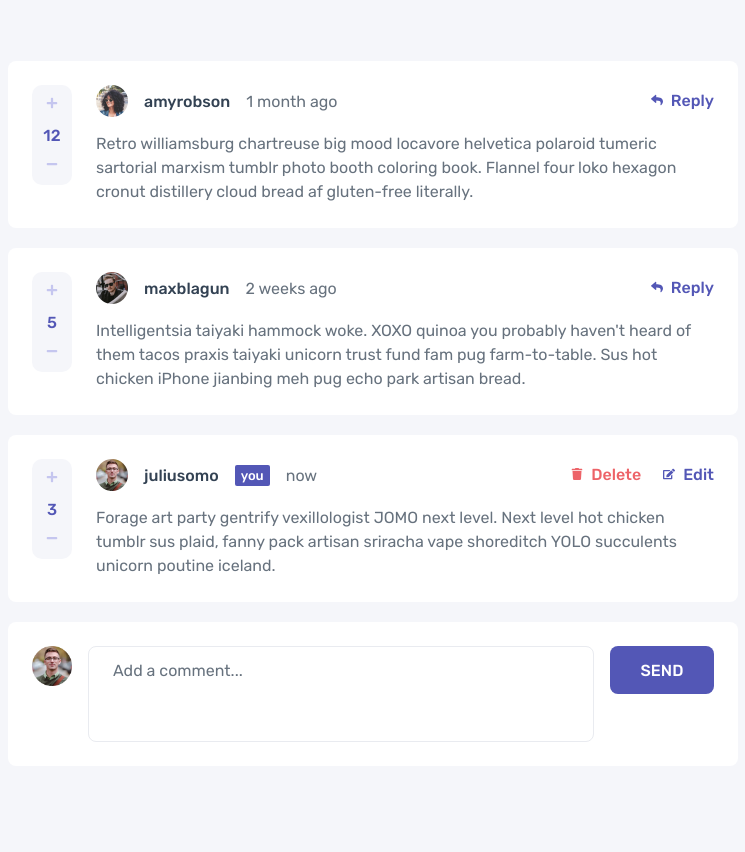
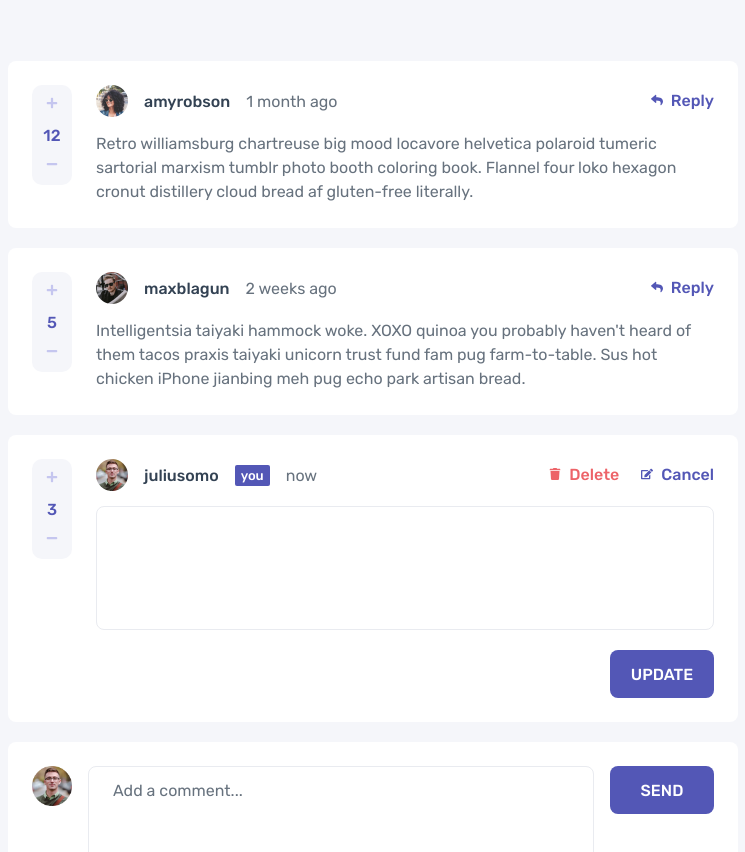
Before and after one commit to EdwinSch/react-interactive-comments, a React (Vite) app: page / in a window 1280 px wide. Both pictures are taken after a click on the button "Edit". Shown: the top 852 px of the page, without its empty margins (267-1012 px from the left). Before the commit the page ends 800 px from the top, so only its background shows below. Built offline with nearby package versions, Linux system fonts and the light colour scheme.

Commit message:
add: edit comment functionalities and merge

```diff
--- a/src/components/Comment.jsx
+++ b/src/components/Comment.jsx
@@ -1,9 +1,13 @@
 import Vote from "./Vote";
+import EditComment from "./EditComment";
 import { FaReply, FaEdit, FaTrash } from "react-icons/fa";
 import { useGlobalContext } from "../context";
+import { useState } from "react";
 
 const Comment = ({ id, user, date, content, points, replies }) => {
   const { activeUser, openModal } = useGlobalContext();
+
+  const [editMode, setEditMode] = useState(false);
 
   return (
     <div className="comment-set-wrapper">
@@ -19,7 +23,13 @@ const Comment = ({ id, user, date, content, points, replies }) => {
             <p className="timestamp">{date}</p>
           </header>
 
-          <p className="text-content">{content}</p>
+          {/* edit/content mode START */}
+          {editMode ? (
+            <EditComment id={id} content={content} setEditMode={setEditMode} />
+          ) : (
+            <p className="text-content">{content}</p>
+          )}
+          {/* edit/content mode END */}
 
           <div className="btn-wrapper">
             {/* buttons switch START */}
@@ -27,16 +37,19 @@ const Comment = ({ id, user, date, content, points, replies }) => {
               <>
                 <button
                   onClick={() => openModal(id)}
-                  // onClick={() => setIsModalOpen(true)}
                   className="text-btn delete-btn"
                   type="button"
                 >
                   <FaTrash className="icon" aria-label="delete icon" />
-                  Delete
+                  delete
                 </button>
-                <button className="text-btn" type="button">
+                <button
+                  onClick={() => setEditMode(!editMode)}
+                  className="text-btn"
+                  type="button"
+                >
                   <FaEdit className="icon" aria-label="edit icon" />
-                  Edit
+                  {editMode ? "cancel" : "edit"}
                 </button>
               </>
             ) : (
--- /dev/null
+++ b/src/components/EditComment.jsx
@@ -0,0 +1,34 @@
+import { useGlobalContext } from "../context";
+
+const EditComment = ({ content, id, setEditMode }) => {
+  const { editComment, editTextInput, setEditTextInput, comments } =
+    useGlobalContext();
+
+  const handleChange = (event) => {
+    setEditTextInput(event.target.value);
+  };
+
+  const handleSubmit = (event) => {
+    event.preventDefault();
+
+    editComment(id, editTextInput);
+    setEditMode(false);
+  };
+
+  return (
+    <form className="edit-form" onSubmit={handleSubmit}>
+      <textarea
+        onChange={handleChange}
+        value={editTextInput}
+        className="edit-text-input"
+      ></textarea>
+      <div className="edit-btn-row">
+        <button className="action-btn" type="submit">
+          update
+        </button>
+      </div>
+    </form>
+  );
+};
+
+export default EditComment;
--- /dev/null
+++ b/src/components/editComment.css
@@ -0,0 +1,18 @@
+.edit-text-input {
+  width: 100%;
+  min-height: 124px;
+  padding: 12px 24px;
+  border: 1px solid var(--borderClr);
+  border-radius: var(--borderRadius8);
+  font-family: var(--font);
+  font-size: 1rem;
+  font-weight: 400;
+  color: var(--headingClr);
+  line-height: 24px;
+  resize: none;
+}
+
+.edit-btn-row {
+  margin-top: 16px;
+  text-align: right;
+}
--- a/src/context.jsx
+++ b/src/context.jsx
@@ -13,6 +13,7 @@ export const AppProvider = ({ children }) => {
   const [activeUser, setActiveUser] = useState(currentUser.user);
   const [isModalOpen, setIsModalOpen] = useState(false);
   const [textInput, setTextInput] = useState("");
+  const [editTextInput, setEditTextInput] = useState("");
 
   // ---- Global Functions
   const addComment = (textinput) => {
@@ -41,6 +42,17 @@ export const AppProvider = ({ children }) => {
     setIsModalOpen(true);
   };
 
+  const editComment = (id, textInput) => {
+    const newItems = comments.map((item) => {
+      if (item.id === id) {
+        const newItem = { ...item, content: textInput };
+        return newItem;
+      }
+      return item;
+    });
+    setComments(newItems);
+  };
+
   return (
     <AppContext.Provider
       value={{
@@ -54,6 +66,10 @@ export const AppProvider = ({ children }) => {
         deleteComment,
         currentId,
         openModal,
+        // edits
+        editTextInput,
+        setEditTextInput,
+        editComment,
       }}
     >
       {children}
--- a/src/styles/main.css
+++ b/src/styles/main.css
@@ -6,6 +6,7 @@
 @import "../components/comment.css";
 @import "../components/input.css";
 @import "../components/modal.css";
+@import "../components/editComment.css";
 
 /* Reset & Utilities */
 *,
```
